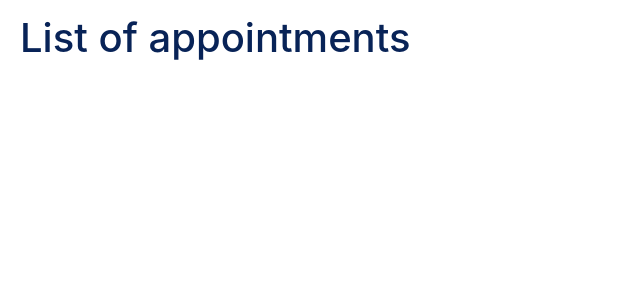
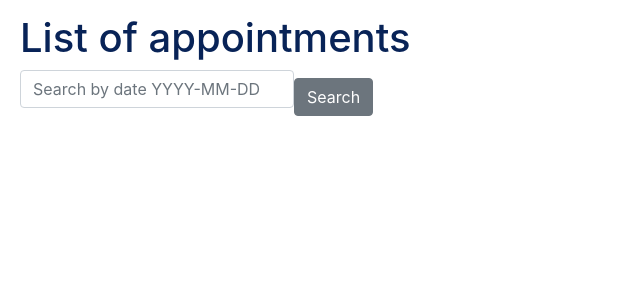
Before and after one commit to AllaKuksa/doctors_service, a Django app: page /doctors_service/appointments/ in a window 1280 px wide. Shown: the part 66-366 px from the top of the page, without its empty margins (0-640 px from the left). Run offline with Django 5.2, Linux system fonts and the light colour scheme; the visitor is signed in with stand-in values (Sample User, id 1); data that the repository does not hold is empty; some libraries are stand-ins or nearby versions.

Commit message:
add search field for appointments list

```diff
--- a/doctors_service/forms.py
+++ b/doctors_service/forms.py
@@ -85,19 +85,30 @@ class AppointmentCreationForm(forms.ModelForm):
 
         if "doctor" in self.data:
             try:
-                doctor_id = int(self.data.get('doctor'))
-                self.fields['doctor_schedule'].queryset = DoctorSchedule.objects.filter(doctor_id=doctor_id)
+                doctor_id = int(self.data.get("doctor"))
+                self.fields["doctor_schedule"].queryset = DoctorSchedule.objects.filter(doctor_id=doctor_id)
             except (ValueError, TypeError):
-                pass  # invalid input from the client; ignore and fallback to empty City queryset
+                pass
         elif self.instance.pk:
-            self.fields['doctor_schedule'].queryset = self.instance.doctor.doctor_schedule_set
+            self.fields["doctor_schedule"].queryset = self.instance.doctor.doctor_schedule_set
 
 
 class DoctorSearchForm(forms.Form):
     city = forms.CharField(
         max_length=255,
+        required=False,
         label="",
         widget=forms.TextInput(
             attrs={"placeholder": "Search by city"}
         )
     )
+
+
+class AppointmentSearchForm(forms.Form):
+    date = forms.DateField(
+        required=False,
+        label="",
+        widget=forms.DateInput(
+            attrs={"placeholder": "Search by date YYYY-MM-DD"}
+        )
+    )
--- a/doctors_service/views.py
+++ b/doctors_service/views.py
@@ -5,7 +5,7 @@ from django.shortcuts import render
 from django.urls import reverse_lazy
 from django.views import generic
 
-from doctors_service.forms import DoctorCreationForm, DoctorUpdateForm, AppointmentCreationForm, DoctorSearchForm
+from doctors_service.forms import DoctorCreationForm, DoctorUpdateForm, AppointmentCreationForm, DoctorSearchForm, AppointmentSearchForm
 from doctors_service.models import Doctor, DoctorSpecialty, Appointment, DoctorSchedule
 
 
@@ -91,6 +91,23 @@ class AppointmentListView(LoginRequiredMixin, generic.ListView):
     template_name = "doctors/appointments_list.html"
     context_object_name = "appointments_list"
     paginate_by = 5
+
+    def get_context_data(self, *, object_list=None, **kwargs):
+        context = super(AppointmentListView, self).get_context_data(**kwargs)
+        date = self.request.GET.get("date", "")
+        context["search_form"] = AppointmentSearchForm(
+            initial={
+                "date": date
+            }
+        )
+        return context
+
+    def get_queryset(self):
+        queryset = Appointment.objects.all()
+        form = AppointmentSearchForm(self.request.GET)
+        if form.is_valid() and form.cleaned_data["date"] is not None:
+            return queryset.filter(doctor_schedule__date__icontains=form.cleaned_data["date"])
+        return queryset
 
 
 class AppointmentDetailView(LoginRequiredMixin, generic.DetailView):
--- a/templates/doctors/appointments_list.html
+++ b/templates/doctors/appointments_list.html
@@ -1,10 +1,16 @@
 {% extends "base.html" %}
+{% load crispy_forms_filters %}
 
 {% block content %}
-  <h1>List of appointments</h1>
+  <h1 style="margin-top: 80px">List of appointments</h1>
+  <form method="get" action="" class="form-inline">
+    {{ search_form|crispy }}
+    <input class="btn btn-secondary " type="submit" value="Search" >
+  </form>
+  <br>
   {% if appointments_list %}
     <table class="table">
-      <tr>
+      <tr class="table-primary">
         <th>ID</th>
         <th>Doctor</th>
         <th>Patient</th>
--- a/templates/doctors/doctors_list.html
+++ b/templates/doctors/doctors_list.html
@@ -10,7 +10,7 @@
   <br>
   {% if doctors_list %}
     <table class="table">
-      <tr>
+      <tr class="table-primary">
         <th scope="col">ID</th>
         <th scope="col">Doctor</th>
         <th scope="col">City</th>
@@ -34,7 +34,9 @@
           {{ doctor.hospital }}
         </td>
         <td>
-          {{ doctor.specialty }}
+          {% for specialty in doctor.specialty.all %}
+            {{ specialty.specialty }}<br>
+          {% endfor %}
         </td>
       </tr>
     {% endfor %}
```
Also changed, not shown: templates/doctors/specialties_detail.html (+27 -10 lines).
